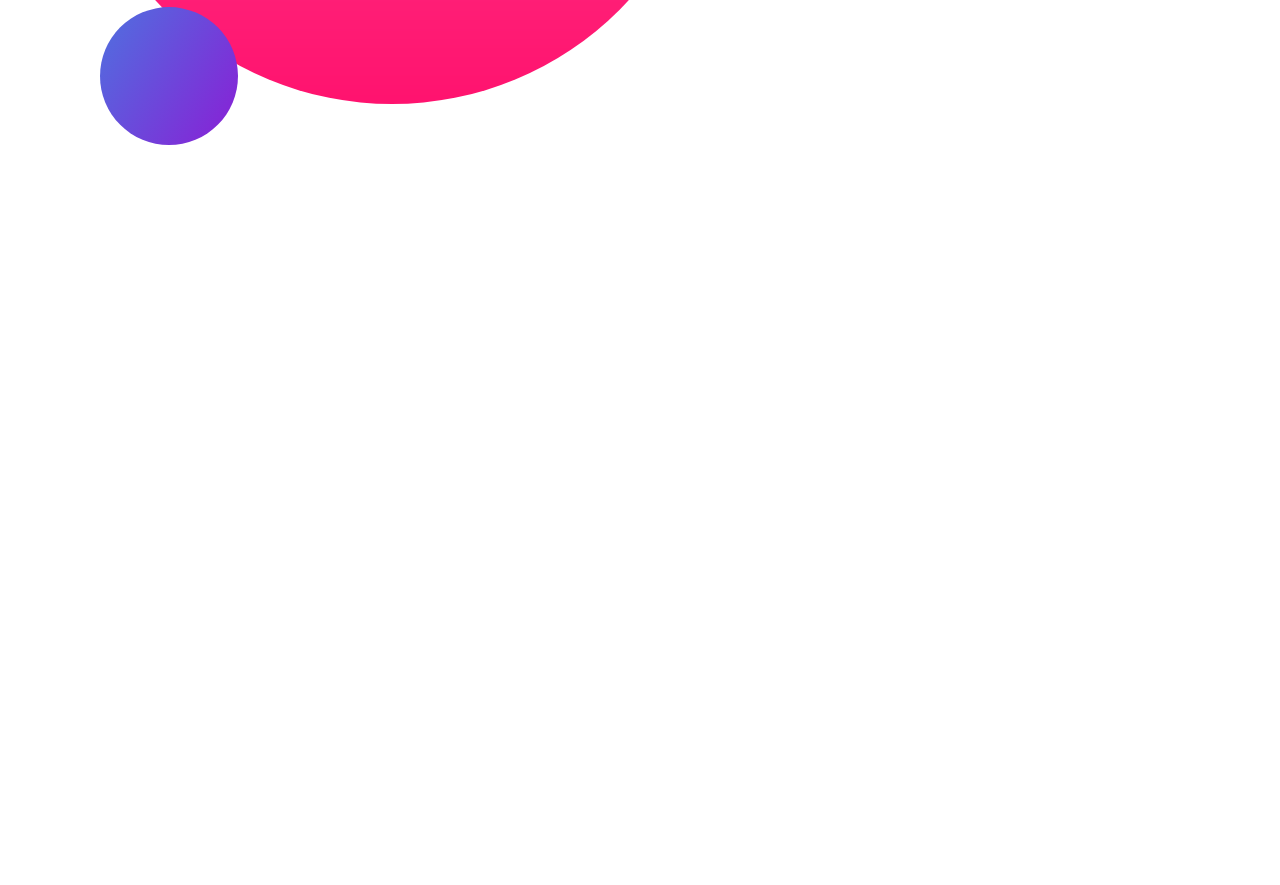
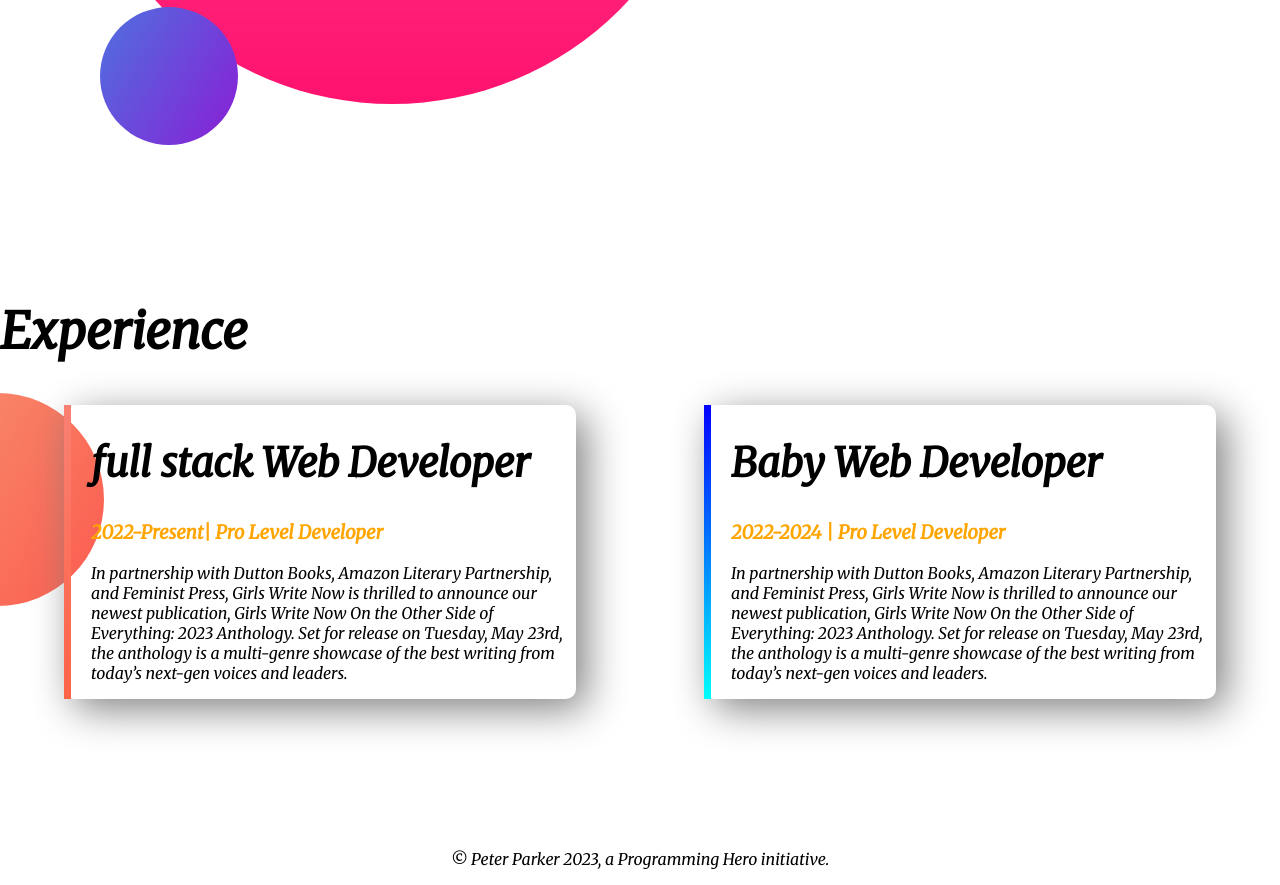
Before and after one commit to TaherNihon/Developer-protfolio1, a plain HTML site: page Index.html in a window 1280 px wide. Shown: the part 1151-2036 px from the top of the page. Before the commit the page ends 1451 px from the top, so only its background shows below. Drawn offline with Linux system fonts and the light colour scheme.

Commit message:
footer and experience added

```diff
--- a/Index.html
+++ b/Index.html
@@ -13,7 +13,7 @@
 </head>
 
 <body>
-    <section class="top-banner">
+    <section class="top-banner Flexible-container">
         <div class="half-width">
             <H1>Welcome To</H1>
             <h1><span class="orange-color">Nihon parker </span> world
@@ -28,7 +28,7 @@
             <img src="images/my-bg.png" alt="">
         </div>
     </section>
-    <section class="dream-big">
+    <section class="dream-big Flexible-container">
         <div>
             <img src="images/my-bg2.png" alt="">
         </div>
@@ -42,6 +42,34 @@
             <a class="link-button" target="_blank" href="">DOWNLOAD RESUME</a>
         </div>
     </section>
+    <section class="experience-area">
+        <h1>Experience</h1>
+        <div class="Flexible-container">
+            <div id="full-stack-Experience" class="Experience-item">
+                <h2>full stack Web Developer</h2>
+                <h3 class="orange-color">2022-Present| Pro Level Developer</h3>
+                <p>
+                    In partnership with Dutton Books, Amazon Literary Partnership, and Feminist Press, Girls Write Now
+                    is
+                    thrilled to announce our newest publication, Girls Write Now On the Other Side of Everything: 2023
+                    Anthology. Set for release on Tuesday, May 23rd, the anthology is a multi-genre showcase of the best
+                    writing from today’s next-gen voices and leaders.</p>
+            </div>
+            <div id="web-dev-exprience" class="Experience-item">
+                <h2>Baby Web Developer</h2>
+                <h3 class="orange-color">2022-2024 | Pro Level Developer </h3>
+                <p>
+                    In partnership with Dutton Books, Amazon Literary Partnership, and Feminist Press, Girls Write Now
+                    is
+                    thrilled to announce our newest publication, Girls Write Now On the Other Side of Everything: 2023
+                    Anthology. Set for release on Tuesday, May 23rd, the anthology is a multi-genre showcase of the best
+                    writing from today’s next-gen voices and leaders.</p>
+            </div>
+        </div>
+    </section>
+    <footer>
+        <p>© Peter Parker 2023, a Programming Hero initiative.</p>
+    </footer>
 </body>
 
 </html>
--- a/Style.css
+++ b/Style.css
@@ -8,11 +8,15 @@ h1 {
     font-size: 50px;
 }
 
+h2 {
+    font-size: 40px;
+}
+
 .orange-color {
     color: orange;
 }
 
-section {
+.Flexible-container {
     display: flex;
     margin-bottom: 150px;
 }
@@ -45,3 +49,34 @@ section {
     background-repeat: no-repeat;
     background-position: right;
 }
+
+.experience-area {
+    background-image: url(images/exp-bg.png);
+    background-repeat: no-repeat;
+    background-position: left;
+}
+
+.Experience-item {
+    width: 40%;
+    margin-left: 5%;
+    margin-right: 5%;
+    padding-left: 20px;
+    border-radius: 10px;
+    box-shadow: 10px 10px 40px gray;
+}
+
+#web-dev-exprience {
+    border-left: 7px solid;
+    border-image: linear-gradient(blue, cyan);
+    border-image-slice: 1;
+}
+
+#full-stack-Experience {
+    border-left: 7px solid;
+    border-image: linear-gradient(salmon, tomato);
+    border-image-slice: 1;
+}
+
+footer p {
+    text-align: center;
+}
```
